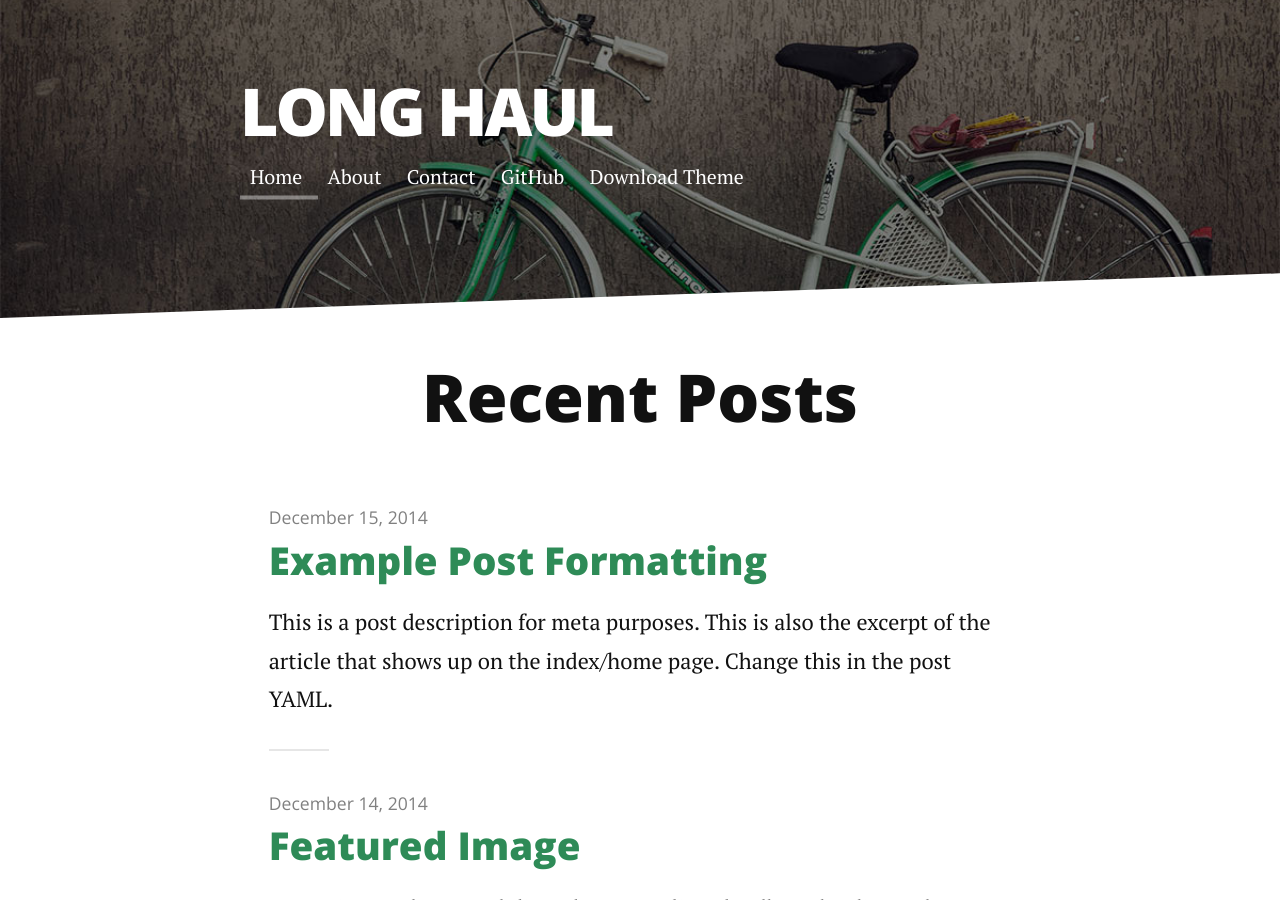
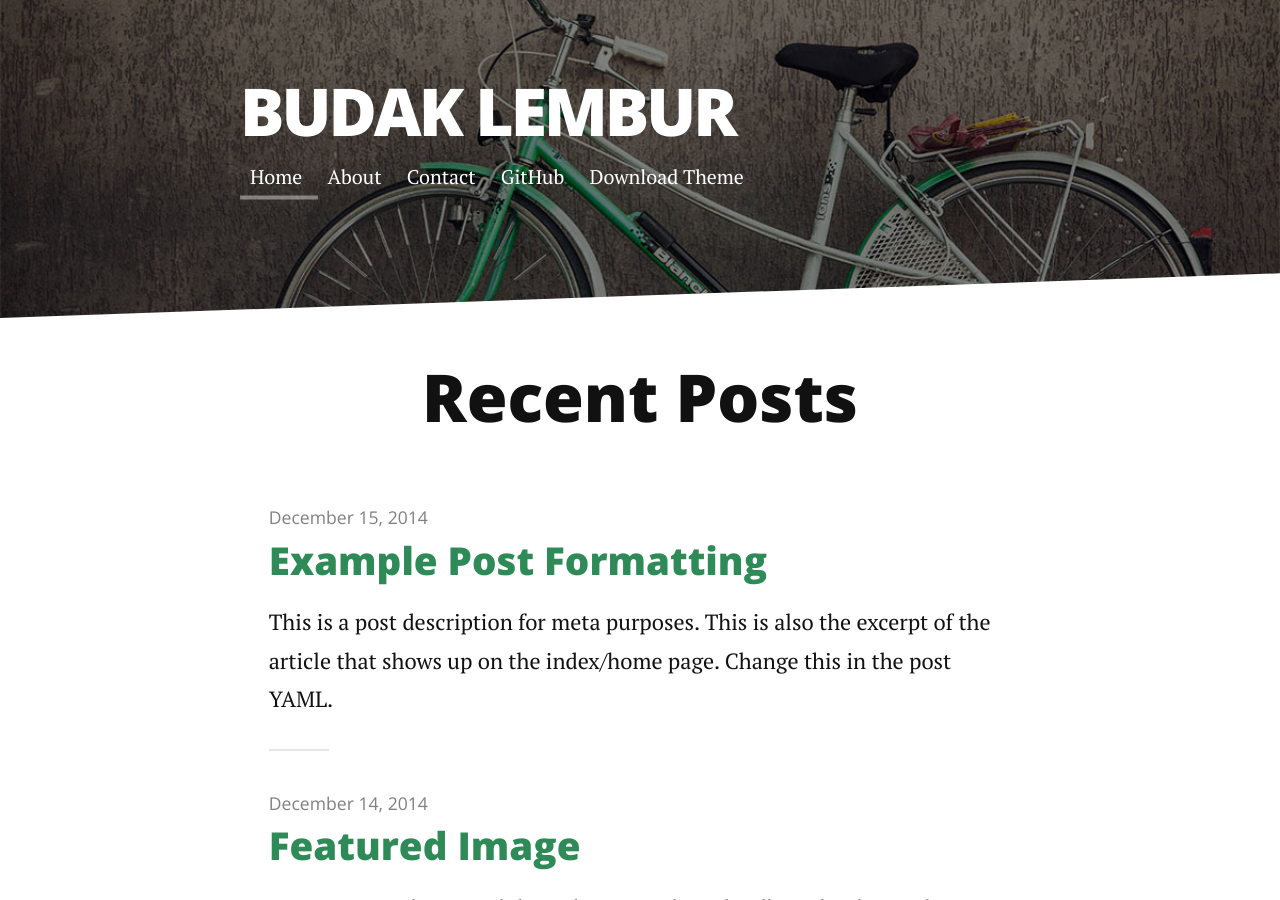
Before and after one commit to irfansyh/irfansyh.github.io, a Jekyll site: the page built from index.html, in a window 1280 px wide and 900 px high. Built offline with Jekyll 4.4.1, drawn with Linux system fonts in a browser that asks for light colours; nearby versions of some CDN libraries; the list of posts is cut into pages by our own code; some of the changed lines change nothing that is shown.

Commit message:
Update _config.yml

```diff
--- a/_config.yml
+++ b/_config.yml
@@ -1,7 +1,7 @@
-title: Long Haul
-description: Long Form Jekyll theme built with SASS / COMPASS / SUSY
+title: Budak Lembur
+description: Tempat menyimpan hasil googling, mungkin lain kali bisa berguna kembali.
 
-url: http://brianmaierjr.github.com/long-haul
+url: http://irfansyh.github.io
 baseurl: ""
 paginate_path: "blog/page:num/"
 permalink: blog/:title/
@@ -20,13 +20,13 @@ navigation:
     url: /contact
 
 social:
-  github: brianmaierjr
+  github: irfansyh
   twitter: brianmaierjr
-  facebook: brianmaierjr
-  email: brimaidesigns@gmail.com
+  facebook: presiden.irfans
+  email: irfans.putra15@gmail.com
   linkedin: brianmaierjr
 
 google_analytics: "UA-58263416-1"
 
 disqus:
-    shortname: my-disqus-shortname
+    shortname: budaklembur
```
